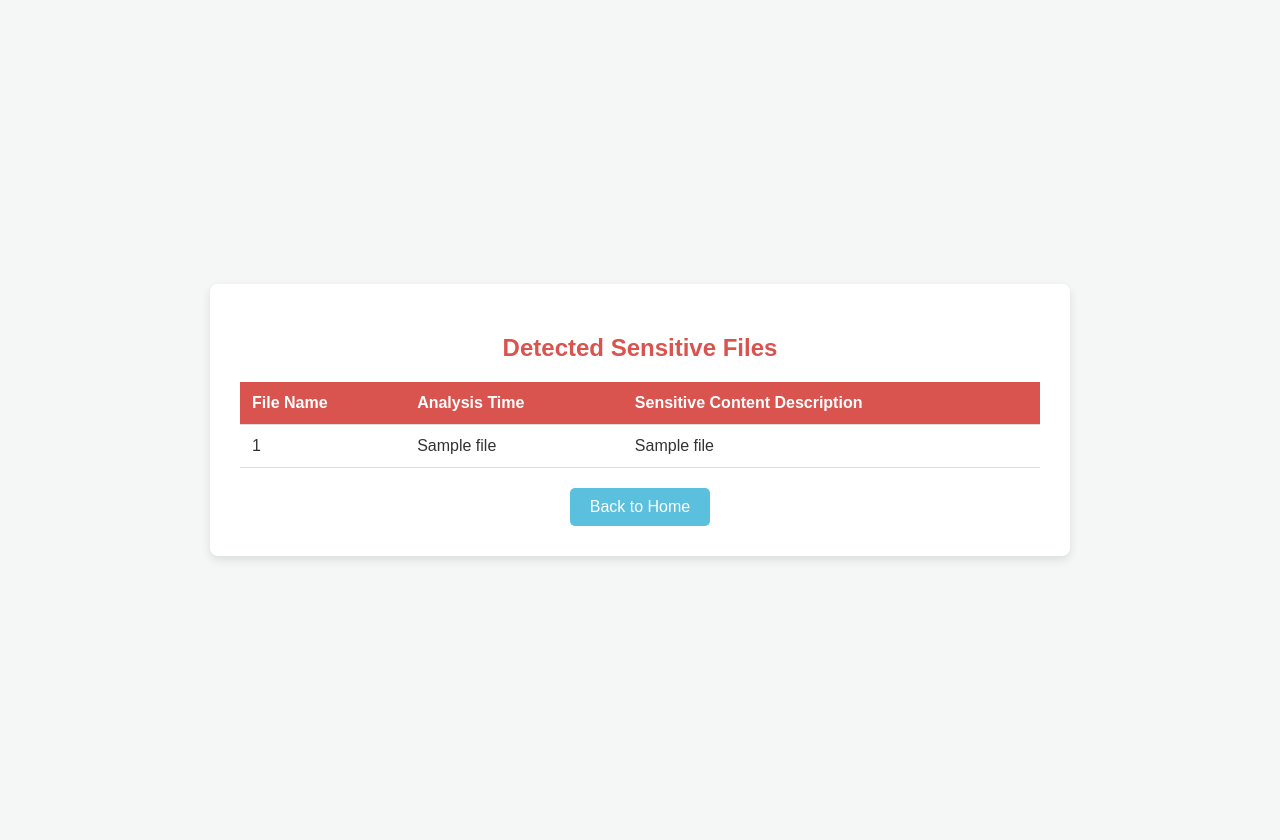
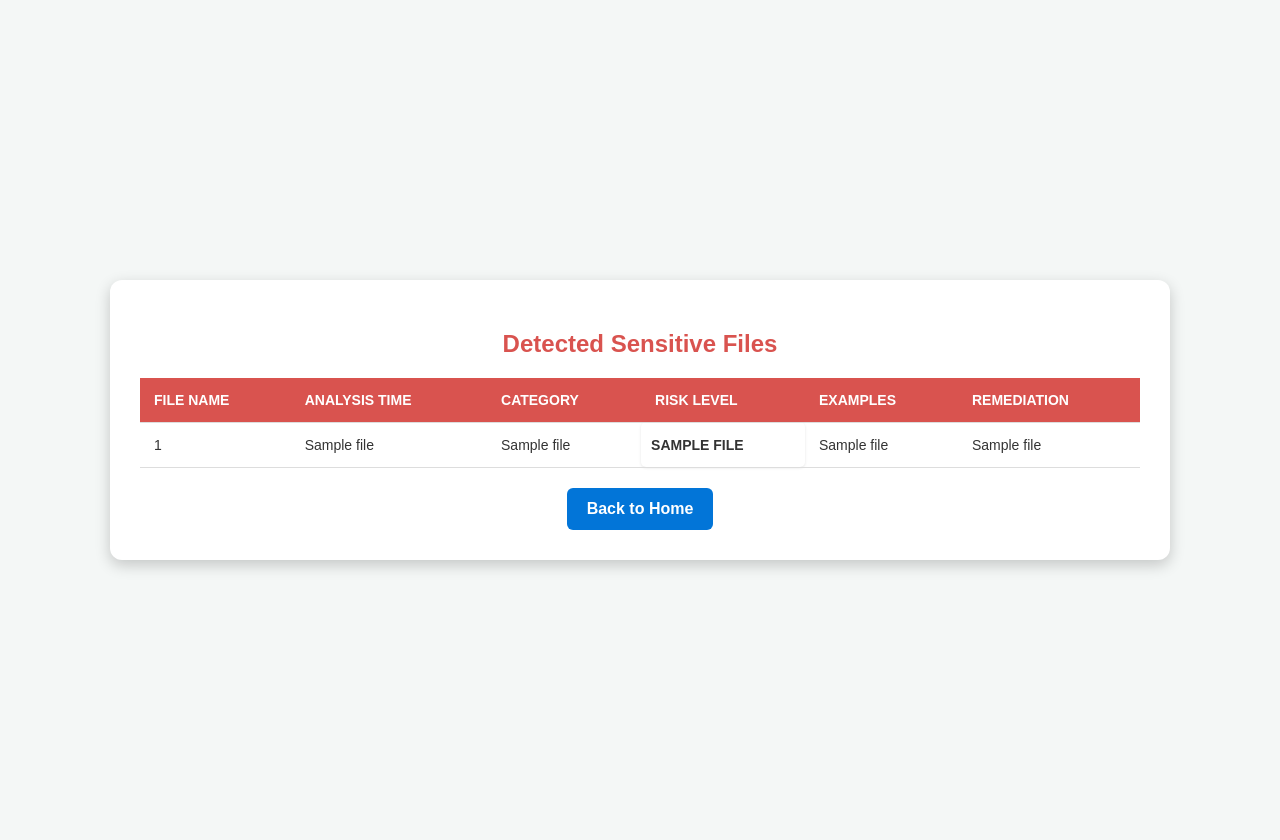
Before and after one commit to aayush598/Google-Drive-Ai-Agent, a Flask app: template templates/sensitiveFiles.html in a window 1280 px wide. Run offline with Flask 3, Linux system fonts and the light colour scheme; the template is opened without the code that fills it: most values are stand-ins (such as "Sample title", 1, 10 or a date in 2020).

Commit message:
sensitive files section updated

```diff
--- a/models/database.py
+++ b/models/database.py
@@ -39,7 +39,11 @@ def initialize_database():
             id INTEGER PRIMARY KEY AUTOINCREMENT,
             file_name TEXT,
             analysis_time TEXT,
-            sensitive_description TEXT
+            description TEXT,
+            risk_level TEXT,
+            category TEXT,
+            examples TEXT,
+            remediation TEXT
         )
     ''')
 
--- a/routes/api.py
+++ b/routes/api.py
@@ -78,7 +78,7 @@ def view_sensitive_files():
     """Fetches and displays files marked as sensitive."""
     conn = sqlite3.connect("file_info.db")
     cursor = conn.cursor()
-    cursor.execute("SELECT file_name, analysis_time, sensitive_description FROM sensitive_files")
+    cursor.execute("SELECT file_name, analysis_time, description, risk_level, category, examples, remediation FROM sensitive_files")
     sensitive_files = cursor.fetchall()
     conn.close()
     response = {"sensitive_files": sensitive_files}
--- a/templates/sensitiveFiles.html
+++ b/templates/sensitiveFiles.html
@@ -3,11 +3,11 @@
 <head>
     <meta charset="UTF-8">
     <meta name="viewport" content="width=device-width, initial-scale=1.0">
-    <title>Sensitive Files</title>
+    <title>Sensitive Files Report</title>
     <link rel="stylesheet" href="../static/css/style.css">
     <style>
         body {
-            font-family: Arial, sans-serif;
+            font-family: 'Poppins', sans-serif;
             background-color: #f4f7f6;
             color: #333;
             margin: 0;
@@ -15,20 +15,21 @@
             display: flex;
             justify-content: center;
             align-items: center;
-            height: 100vh;
+            min-height: 100vh;
         }
         .container {
             background: white;
             padding: 30px;
-            border-radius: 8px;
-            box-shadow: 0px 4px 10px rgba(0, 0, 0, 0.1);
-            max-width: 800px;
+            border-radius: 12px;
+            box-shadow: 0px 5px 15px rgba(0, 0, 0, 0.2);
+            max-width: 1000px;
             width: 100%;
             text-align: center;
         }
         h2 {
             color: #d9534f;
             margin-bottom: 20px;
+            font-size: 24px;
         }
         table {
             width: 100%;
@@ -36,34 +37,48 @@
             margin-top: 20px;
         }
         th, td {
-            padding: 12px;
+            padding: 14px;
             text-align: left;
             border-bottom: 1px solid #ddd;
+            font-size: 14px;
         }
         th {
             background-color: #d9534f;
             color: white;
+            text-transform: uppercase;
         }
         tr:hover {
-            background-color: #f5f5f5;
+            background-color: #f9f9f9;
         }
         .home-link {
             display: inline-block;
             margin-top: 20px;
-            padding: 10px 20px;
-            background-color: #5bc0de;
+            padding: 12px 20px;
+            background-color: #0275d8;
             color: white;
             text-decoration: none;
-            border-radius: 5px;
-            transition: background 0.3s;
+            border-radius: 6px;
+            font-weight: bold;
+            transition: background 0.3s ease;
         }
         .home-link:hover {
-            background-color: #31b0d5;
+            background-color: #025aa5;
         }
         .no-files {
             color: #d9534f;
             font-weight: bold;
+            font-size: 16px;
         }
+        .risk-level {
+            font-weight: bold;
+            text-transform: uppercase;
+            padding: 6px 10px;
+            border-radius: 5px;
+        }
+        .low { color: green; background-color: #dff0d8; }
+        .medium { color: orange; background-color: #fcf8e3; }
+        .high { color: red; background-color: #f2dede; }
+        .critical { color: white; background-color: darkred; }
     </style>
 </head>
 <body>
@@ -74,13 +89,19 @@
                 <tr>
                     <th>File Name</th>
                     <th>Analysis Time</th>
-                    <th>Sensitive Content Description</th>
+                    <th>Category</th>
+                    <th>Risk Level</th>
+                    <th>Examples</th>
+                    <th>Remediation</th>
                 </tr>
                 {% for file in sensitive_files %}
                     <tr>
                         <td>{{ file[0] }}</td>
                         <td>{{ file[1] }}</td>
                         <td>{{ file[2] }}</td>
+                        <td class="risk-level {{ file[3]|lower }}">{{ file[3] }}</td>
+                        <td>{{ file[4] }}</td>
+                        <td>{{ file[5] }}</td>
                     </tr>
                 {% endfor %}
             </table>
```
Also changed, not shown: services/gemini_request.py (+47 -13 lines), file_info.db.
